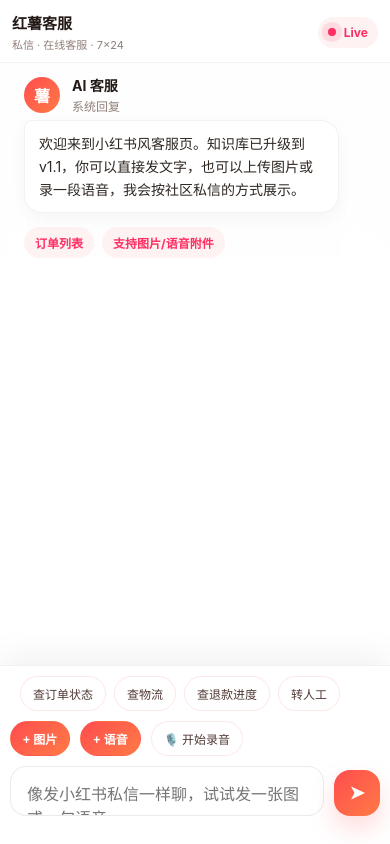
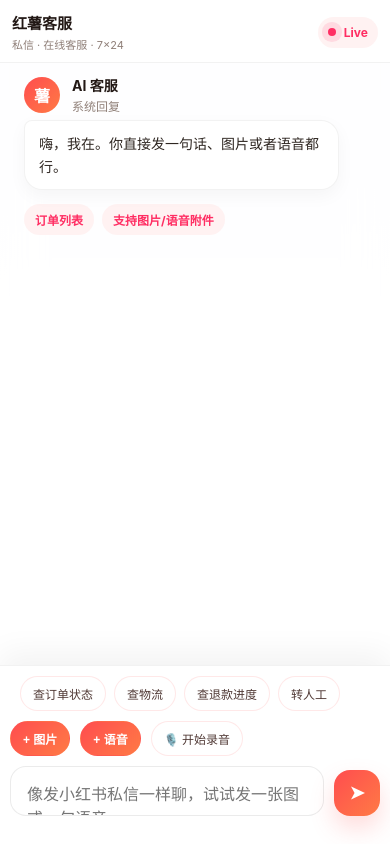
Before and after one commit to yonglin22/kefuAgent, a website: page public/index.html in a window 390 px wide. Drawn offline with Linux system fonts and the light colour scheme.

Commit message:
Refine mobile welcome copy

```diff
--- a/public/index.html
+++ b/public/index.html
@@ -865,7 +865,7 @@
 
     addPost({
       role: 'bot',
-      text: '欢迎来到小红书风客服页。知识库已升级到 v1.1，你可以直接发文字，也可以上传图片或录一段语音，我会按社区私信的方式展示。',
+      text: '嗨，我在。你直接发一句话、图片或者语音都行。',
       meta: { type: 'order_list', content: '支持图片/语音附件' }
     });
     renderFaqBatch();
```
